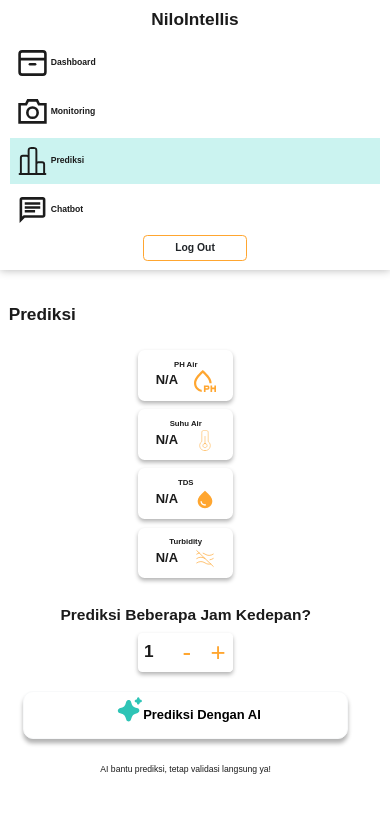
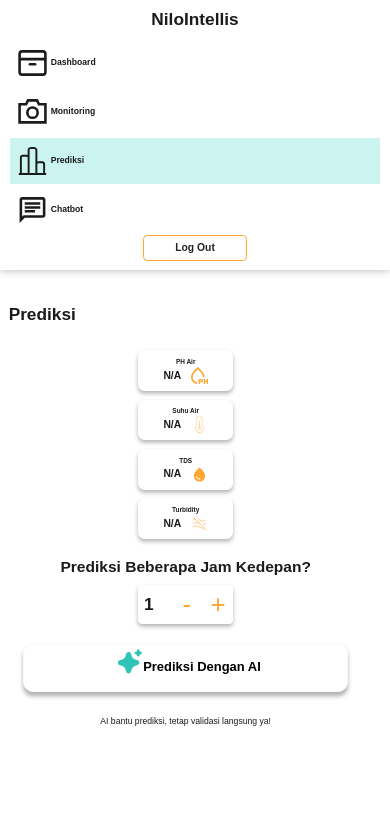
Before and after one commit to HafizhHabiibi/project-nilointellis-pkmkc2025-web, a Flask app: page /prediksi in a window 390 px wide. Shown: the top 813 px of the page. Run offline with Flask 3, Linux system fonts and the light colour scheme.

Commit message:
responsive page done tinggal rapihin dikit

```diff
--- a/app/static/css/dashboard.css
+++ b/app/static/css/dashboard.css
@@ -27,6 +27,7 @@
   display: flex;
   flex-wrap: wrap;
   justify-content: space-between;
+  gap: 1rem;
 }
 
 .container .boxes .box {
@@ -38,6 +39,10 @@
   padding: 1.5rem 3rem; /* 15px 20px */
   background-color: var(--primary);
   box-shadow: 0 0.3rem 0.5rem 0 rgba(0, 0, 0, 0.3); /* 3px 3px */
+  flex: 1 1 calc(25% - 0.75rem);
+  min-width: 200px;
+  max-width: 300px;
+  transition: all 0.3s ease;
 }
 
 .boxes .box .text{
@@ -51,13 +56,18 @@
   font-size: 2rem; /* 36px */
   font-weight: 600;
   color: var(--hitam);
+  display: flex;
+  align-items: center;
+  justify-content: center;
+  gap: 0.5rem;
 }
 
 .boxes .box .imgLogo{
   width: 3.75rem; /* 60px */
   height: 3.75rem; /* 60px */
   margin-left: 1.5rem; /* 10px */
-
+  object-fit: contain;
+  flex-shrink: 0;
 }
 
 .boxSaran{
@@ -215,18 +225,96 @@
   transform: translate(0.1rem, -0.7rem);
 }
 
+/* SVG Responsive Styles */
+.bintang_saran, .dropdown-filter-svg, .svg-bintang {
+  transition: transform 0.2s ease;
+}
+
+.bintang_saran:hover, .svg-bintang:hover {
+  transform: scale(1.1);
+}
+
 /* Responsive Design */
+@media (max-width: 1200px) {
+  .container .boxes {
+    gap: 0.8rem;
+  }
+
+  .container .boxes .box {
+    flex: 1 1 calc(50% - 0.4rem);
+    min-width: 280px;
+    max-width: none;
+    padding: 1.2rem 2.5rem;
+  }
+
+  .boxes .box .number {
+    font-size: 1.8rem;
+  }
+
+  .boxes .box .imgLogo {
+    width: 3.2rem;
+    height: 3.2rem;
+    margin-left: 1.2rem;
+  }
+}
+
+@media (max-width: 992px) {
+  .container .boxes {
+    gap: 0.7rem;
+  }
+
+  .container .boxes .box {
+    flex: 1 1 calc(50% - 0.35rem);
+    min-width: 250px;
+    padding: 1.1rem 2.2rem;
+  }
+
+  .boxes .box .text {
+    font-size: 0.87rem;
+  }
+
+  .boxes .box .number {
+    font-size: 1.7rem;
+  }
+
+  .boxes .box .imgLogo {
+    width: 3rem;
+    height: 3rem;
+    margin-left: 1.1rem;
+  }
+}
+
 @media (max-width: 768px) {
   .container .boxes {
     flex-direction: column;
+    gap: 1rem;
   }
 
   .container .boxes .box {
-    margin-bottom: 1rem;
+    flex: 1 1 100%;
+    min-width: auto;
+    max-width: none;
+    width: 100%;
+    padding: 1rem 2rem;
+    margin-bottom: 0;
+  }
+
+  .boxes .box .text {
+    font-size: 0.85rem;
+  }
+
+  .boxes .box .number {
+    font-size: 1.6rem;
+  }
+
+  .boxes .box .imgLogo {
+    width: 2.8rem;
+    height: 2.8rem;
+    margin-left: 1rem;
   }
 
   .filter-controls {
-    flex-direction: column;
+    flex-direction: row;
     gap: 0.5rem;
   }
 
@@ -245,23 +333,28 @@
   }
 }
 
-@media (max-width: 450px) {
+@media (max-width: 576px) {
   .container {
     width: 95%;
     margin: 1rem 0;
   }
 
   .container .boxes .box {
-    padding: 1rem 2rem;
+    padding: 0.9rem 1.5rem;
+  }
+
+  .boxes .box .text {
+    font-size: 0.8rem;
   }
 
   .boxes .box .number {
-    font-size: 1.5rem;
+    font-size: 1.4rem;
   }
 
   .boxes .box .imgLogo {
-    width: 2.5rem;
-    height: 2.5rem;
+    width: 2.3rem;
+    height: 2.3rem;
+    margin-left: 0.8rem;
   }
 
   .chart-container {
@@ -271,6 +364,46 @@
   .btn-ai {
     padding: 0.8rem 2rem;
     font-size: 1rem;
+  }
+}
+
+@media (max-width: 450px) {
+  .container .boxes .box {
+    padding: 0.8rem 1.2rem;
+  }
+
+  .boxes .box .text {
+    font-size: 0.75rem;
+  }
+
+  .boxes .box .number {
+    font-size: 1.2rem;
+  }
+
+  .boxes .box .imgLogo {
+    width: 2rem;
+    height: 2rem;
+    margin-left: 0.6rem;
+  }
+}
+
+@media (max-width: 320px) {
+  .container .boxes .box {
+    padding: 0.7rem 1rem;
+  }
+
+  .boxes .box .text {
+    font-size: 0.7rem;
+  }
+
+  .boxes .box .number {
+    font-size: 1rem;
+  }
+
+  .boxes .box .imgLogo {
+    width: 1.8rem;
+    height: 1.8rem;
+    margin-left: 0.5rem;
   }
 }
 
--- a/app/static/css/style.css
+++ b/app/static/css/style.css
@@ -126,6 +126,7 @@ body {
     }
 
     .sidebar {
+
         width: 100%;
         height: auto;
         position: relative;
```
